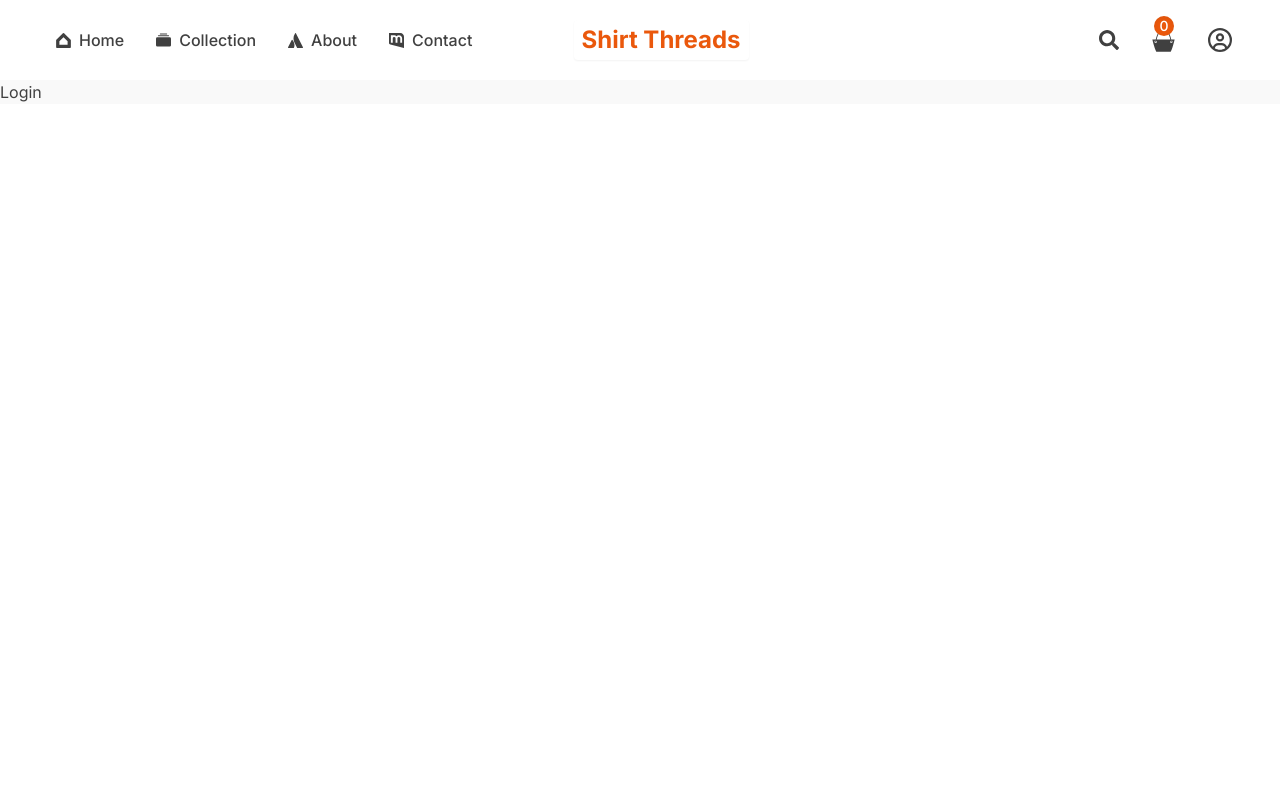
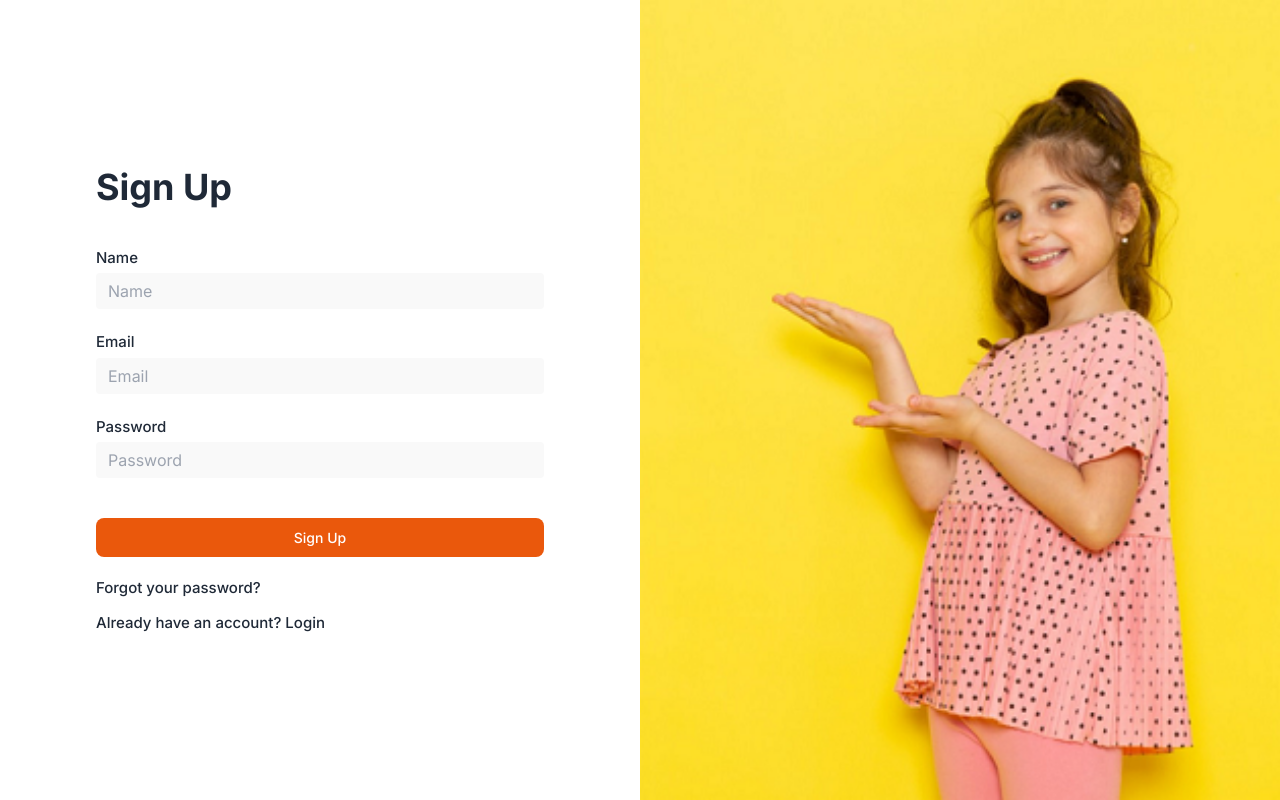
Before and after one commit to Reavampop/copy, a React (Vite) app in the folder frontend/: page /login in a window 1280 px wide. Built offline with nearby package versions, Linux system fonts and the light colour scheme.

Commit message:
Login initial UI

```diff
--- a/frontend/src/components/Header.jsx
+++ b/frontend/src/components/Header.jsx
@@ -10,7 +10,7 @@ import { ShopContext } from "../context/ShopContext";
 const Header = () => {
   const { setShowSearch, getCartCount } = useContext(ShopContext);
   const [menuOpened, setMenuOpened] = useState(false);
-  const [token, setToken] = useState(true);
+  const [token, setToken] = useState(false);
   const navigate = useNavigate();
 
   const toggleMenu = () => {
--- a/frontend/src/pages/Login.jsx
+++ b/frontend/src/pages/Login.jsx
@@ -1,5 +1,92 @@
+import { useState } from "react";
+import loginImg from "../assets/Login.png";
+
 const Login = () => {
-  return <div>Login</div>;
+  const [currState, setCurrState] = useState("Sign Up");
+
+  return (
+    <section className="absolute top-0 left-0 h-full w-full z-50 bg-white">
+      {/* container */}
+      <div className="flex h-full w-full">
+        {/* Form Side */}
+        <div className="flex w-full sm:w-1/2 items-center justify-center">
+          <form className="flex flex-col items-center w-[90%] sm:max-w-md m-auto gap-y-5 text-gray-800">
+            <div className="w-full mb-4">
+              <h3 className="bold-36">{currState}</h3>
+            </div>
+            {currState === "Sign Up" && (
+              <div className="w-full">
+                <label htmlFor="name" className="medium-15">
+                  Name
+                </label>
+                <input
+                  type="text"
+                  placeholder="Name"
+                  required
+                  className="w-full px-3 py-1.5 ring-slate-900/10 rounded bg-primary mt-1"
+                />
+              </div>
+            )}
+            <div className="w-full">
+              <label htmlFor="email" className="medium-15">
+                Email
+              </label>
+              <input
+                type="email"
+                placeholder="Email"
+                required
+                className="w-full px-3 py-1.5 ring-slate-900/10 rounded bg-primary mt-1"
+              />
+            </div>
+            <div className="w-full">
+              <label htmlFor="password" className="medium-15">
+                Password
+              </label>
+              <input
+                type="password"
+                placeholder="Password"
+                required
+                className="w-full px-3 py-1.5 ring-slate-900/10 rounded bg-primary mt-1"
+              />
+            </div>
+            <button className="btn-secondary w-full mt-5 !py-[9px]">
+              {currState === "Sign Up" ? "Sign Up" : "Login"}
+            </button>
+            <div className="w-full flex flex-col gap-y-3">
+              <div className="hover:underline medium-15 cursor-pointer">
+                Forgot your password?
+              </div>
+              {currState === "Login" ? (
+                <div className=" medium-15">
+                  Don’t have an account?{" "}
+                  <span
+                    onClick={() => setCurrState("Sign Up")}
+                    className="cursor-pointer hover:underline"
+                  >
+                    Create an account
+                  </span>
+                </div>
+              ) : (
+                <div className=" medium-15">
+                  Already have an account?{" "}
+                  <span
+                    onClick={() => setCurrState("Login")}
+                    className="cursor-pointer hover:underline"
+                  >
+                    Login
+                  </span>
+                </div>
+              )}
+            </div>
+          </form>
+        </div>
+        {/* image side */}
+        <div className="w-1/2 hidden sm:block">
+          <img src={loginImg} alt="" className="object-cover h-full w-full" />
+        </div>
+      </div>
+    </section>
+  );
 };
 
 export default Login;
```
